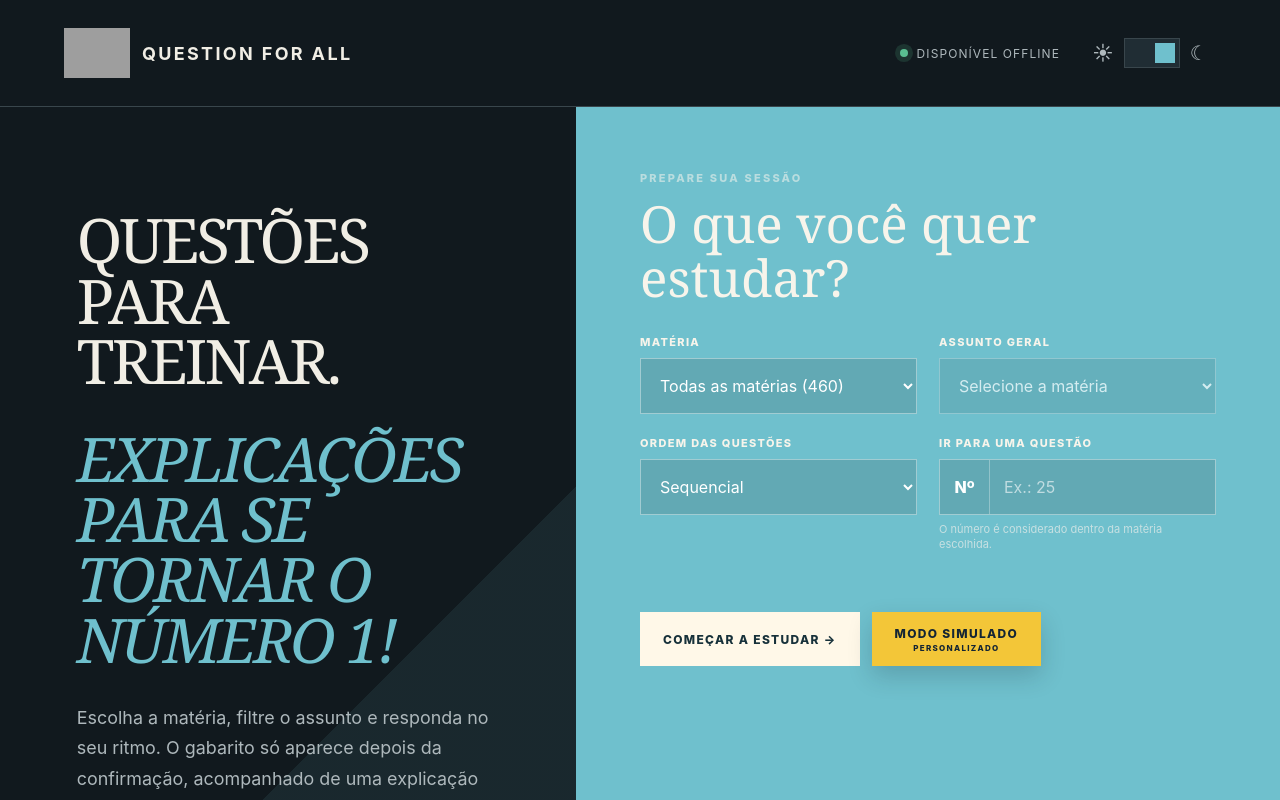
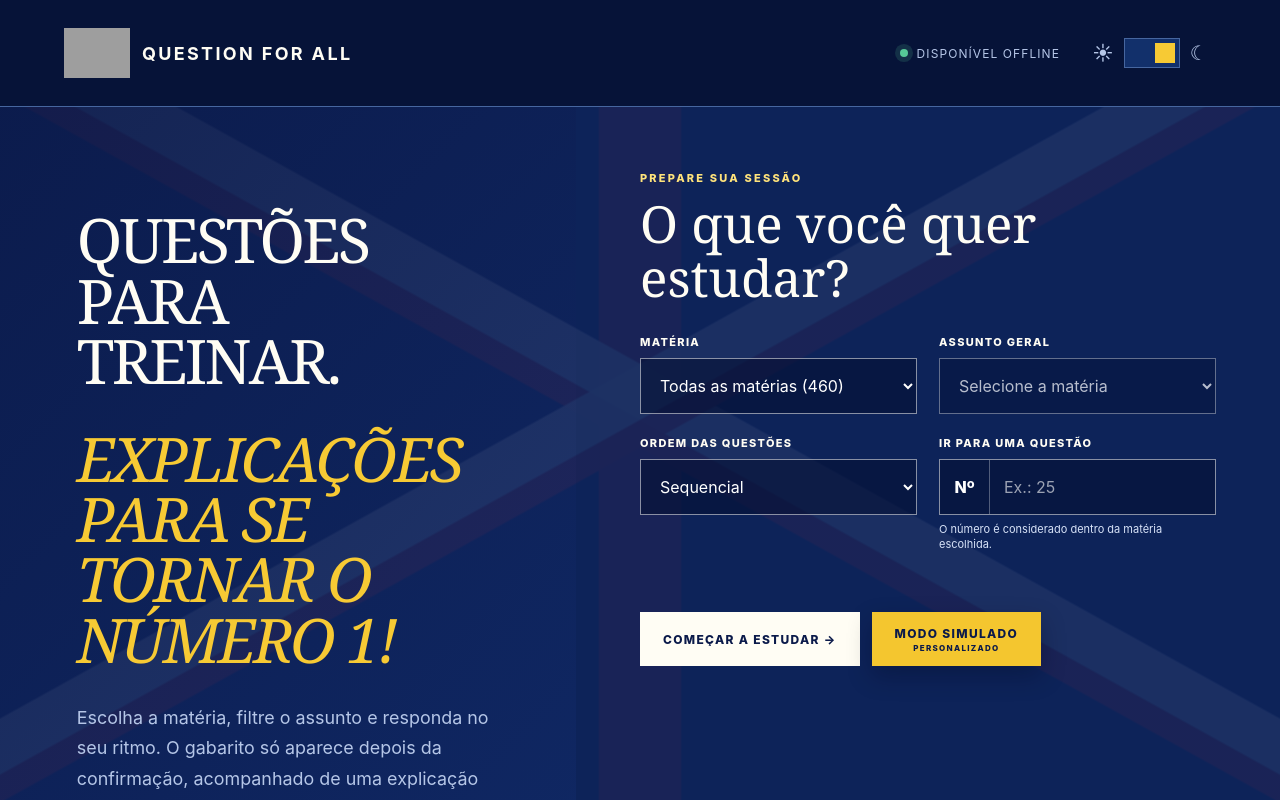
Before and after one commit to lelouchmertons/question-for-all, a plain HTML site: page dist/index.html in a window 1280 px wide. Both pictures are taken after a click on the button "Ativar modo escuro". Shown: the top 800 px of the page. Drawn offline with Linux system fonts and the light colour scheme; grey boxes are pictures that could not be loaded.

Commit message:
apply All Might inspired color palette

```diff
--- a/dist/assets/styles.css
+++ b/dist/assets/styles.css
@@ -1,39 +1,39 @@
 :root {
-  color-scheme: light;
-  --paper: #f5f2ea;
-  --surface: #fffdf7;
-  --surface-2: #ece8dd;
-  --ink: #17222b;
-  --muted: #5f6a70;
-  --line: #cfc9bb;
-  --accent: #145d70;
-  --accent-strong: #0c4556;
-  --accent-soft: #d8e8e9;
-  --warm: #df8d3f;
-  --correct: #20835c;
-  --wrong: #bd4a46;
-  --current: #2879c7;
-  --shadow: 0 24px 70px rgba(35, 43, 46, .1);
+  color-scheme: dark;
+  --paper: #0b1a4a;
+  --surface: #102966;
+  --surface-2: #173777;
+  --ink: #fffdf4;
+  --muted: #c5d2ed;
+  --line: #5474ad;
+  --accent: #f4c62f;
+  --accent-strong: #ffe06d;
+  --accent-soft: #254b91;
+  --warm: #e3343b;
+  --correct: #55c995;
+  --wrong: #ff7777;
+  --current: #f4c62f;
+  --shadow: 0 24px 70px rgba(2, 8, 31, .34);
   --sans: Inter, ui-sans-serif, system-ui, -apple-system, BlinkMacSystemFont, "Segoe UI", sans-serif;
   --serif: Georgia, "Times New Roman", serif;
 }
 
 [data-theme="dark"] {
   color-scheme: dark;
-  --paper: #11191e;
-  --surface: #182228;
-  --surface-2: #202d34;
-  --ink: #f1eee5;
-  --muted: #aeb8bc;
-  --line: #39464c;
-  --accent: #6fc0cd;
-  --accent-strong: #8ed4de;
-  --accent-soft: #183840;
-  --warm: #efa85f;
-  --correct: #59be91;
-  --wrong: #e67872;
-  --current: #6aacf0;
-  --shadow: 0 24px 70px rgba(0, 0, 0, .28);
+  --paper: #061338;
+  --surface: #0c2258;
+  --surface-2: #12306b;
+  --ink: #fffdf4;
+  --muted: #b5c6e7;
+  --line: #46669f;
+  --accent: #f7ca34;
+  --accent-strong: #ffe275;
+  --accent-soft: #1d437f;
+  --warm: #e33940;
+  --correct: #56c997;
+  --wrong: #ff7777;
+  --current: #f7ca34;
+  --shadow: 0 24px 70px rgba(0, 0, 0, .42);
 }
 
 * { box-sizing: border-box; }
@@ -60,8 +60,10 @@ button:disabled { cursor: not-allowed; }
 .theme-track i { width: 20px; height: 20px; display: block; background: var(--accent); transition: transform .25s; }
 [data-theme="dark"] .theme-track i { transform: translateX(26px); }
 
-.landing { min-height: 620px; display: grid; grid-template-columns: minmax(0, .9fr) minmax(480px, 1.1fr); border-bottom: 1px solid var(--line); }
-.landing-copy { padding: clamp(76px, 8vw, 128px) clamp(24px, 6vw, 96px); display: flex; flex-direction: column; justify-content: center; background: linear-gradient(135deg, transparent 63%, color-mix(in srgb, var(--accent) 9%, transparent) 63%); }
+.landing { position: relative; min-height: 620px; display: grid; grid-template-columns: minmax(0, .9fr) minmax(480px, 1.1fr); overflow: hidden; border-bottom: 1px solid var(--line); background: #102966; }
+.landing::before { content: ""; position: absolute; inset: 0; pointer-events: none; opacity: .42; background: linear-gradient(151deg, transparent 0 37%, rgba(255,255,255,.88) 37.15% 40.4%, rgba(227,52,59,.94) 40.55% 42.1%, transparent 42.25%), linear-gradient(209deg, transparent 0 37%, rgba(255,255,255,.88) 37.15% 40.4%, rgba(227,52,59,.94) 40.55% 42.1%, transparent 42.25%), linear-gradient(90deg, transparent 0 46.7%, rgba(227,52,59,.86) 46.85% 53.15%, transparent 53.3%), linear-gradient(0deg, rgba(227,52,59,.76) 0 18%, transparent 18.15%); }
+.landing-copy, .study-setup { position: relative; z-index: 1; }
+.landing-copy { padding: clamp(76px, 8vw, 128px) clamp(24px, 6vw, 96px); display: flex; flex-direction: column; justify-content: center; background: linear-gradient(135deg, rgba(11,26,74,.9), rgba(16,41,102,.78)); }
 .eyebrow { margin: 0 0 20px; color: var(--accent); font-size: 12px; font-weight: 850; letter-spacing: .19em; }
 .landing h1 { max-width: 780px; margin: 0; font: 500 clamp(42px, 4.8vw, 72px)/.98 var(--serif); letter-spacing: -.045em; text-transform: uppercase; }
 .landing h1 span, .landing h1 em { display: block; }
@@ -72,26 +74,26 @@ button:disabled { cursor: not-allowed; }
 .bank-summary b { color: var(--ink); font: 700 22px/.9 var(--serif); }
 .bank-summary i { font-size: 12px; font-style: normal; }
 
-.study-setup { padding: clamp(48px, 5vw, 76px) clamp(28px, 5vw, 76px); display: flex; flex-direction: column; justify-content: flex-start; background: var(--accent); color: #f7f4eb; }
-.study-setup header p { margin: 0 0 12px; color: #badddf; font-size: 11px; font-weight: 850; letter-spacing: .2em; }
+.study-setup { padding: clamp(48px, 5vw, 76px) clamp(28px, 5vw, 76px); display: flex; flex-direction: column; justify-content: flex-start; background: rgba(12,34,88,.84); color: #fffdf4; }
+.study-setup header p { margin: 0 0 12px; color: #ffe37b; font-size: 11px; font-weight: 850; letter-spacing: .2em; }
 .study-setup h2 { margin: 0 0 30px; font: 500 clamp(34px, 4vw, 58px)/1.05 var(--serif); }
 .setup-grid { display: grid; grid-template-columns: 1fr 1fr; gap: 22px; }
 .setup-grid label { min-width: 0; }
 .setup-grid label > span { display: block; margin-bottom: 9px; font-size: 11px; font-weight: 800; letter-spacing: .12em; text-transform: uppercase; }
-.setup-grid select, .number-field { width: 100%; height: 56px; border: 1px solid rgba(255,255,255,.4); background: rgba(0,0,0,.12); color: #fff; }
+.setup-grid select, .number-field { width: 100%; height: 56px; border: 1px solid rgba(255,255,255,.52); background: rgba(3,14,48,.55); color: #fff; }
 .setup-grid select { padding: 0 42px 0 15px; }
-.setup-grid option { color: #182228; background: #fff; }
+.setup-grid option { color: #0b1a4a; background: #fffdf4; }
 .number-field { display: grid; grid-template-columns: 50px 1fr; align-items: center; }
 .number-field span { display: grid; place-items: center; height: 100%; border-right: 1px solid rgba(255,255,255,.3); font-weight: 800; }
 .number-field input { width: 100%; height: 100%; border: 0; outline: 0; padding: 0 14px; background: transparent; }
 .number-field input::placeholder { color: rgba(255,255,255,.6); }
-.setup-grid small { display: block; margin-top: 7px; color: #c7e0e2; font-size: 11px; line-height: 1.4; }
-.setup-message { min-height: 22px; margin: 20px 0 0; color: #ffe0bc; font-size: 13px; }
+.setup-grid small { display: block; margin-top: 7px; color: #d8e3f8; font-size: 11px; line-height: 1.4; }
+.setup-message { min-height: 22px; margin: 20px 0 0; color: #ffe178; font-size: 13px; }
 .setup-actions { margin-top: 18px; display: flex; align-items: stretch; gap: 12px; }
 .primary-button, .secondary-button { min-height: 54px; padding: 0 22px; border: 1px solid transparent; font-size: 12px; font-weight: 850; letter-spacing: .11em; }
-.study-setup .primary-button { background: #fff8e8; color: #17313a; }
-.study-setup .secondary-button { border-color: #f3c638; background: #f3c638; color: #142534; box-shadow: 0 10px 24px rgba(18, 35, 48, .2); }
-.study-setup .secondary-button:hover { background: #ffdc55; border-color: #ffdc55; transform: translateY(-1px); }
+.study-setup .primary-button { background: #fffdf4; color: #0b1a4a; }
+.study-setup .secondary-button { border-color: #f4c62f; background: #f4c62f; color: #0b1a4a; box-shadow: 0 10px 24px rgba(2, 8, 31, .3); }
+.study-setup .secondary-button:hover { background: #ffe16b; border-color: #ffe16b; transform: translateY(-1px); }
 .secondary-button span { display: block; margin-top: 2px; font-size: 8px; letter-spacing: .16em; }
 .simulator-view { padding: 72px clamp(24px, 6vw, 96px) 96px; border-bottom: 1px solid var(--line); }
 .simulator-heading { max-width: 850px; }
@@ -224,12 +226,12 @@ button:disabled { cursor: not-allowed; }
 .question-footer button { border: 0; background: transparent; color: var(--accent); font-size: 11px; font-weight: 850; letter-spacing: .12em; }
 .question-footer button:disabled { opacity: .3; }
 
-.site-footer { min-height: 300px; padding: 42px clamp(22px, 7vw, 120px); display: grid; grid-template-columns: minmax(210px, 1fr) minmax(260px, 1.15fr) minmax(210px, 1fr); align-items: center; gap: clamp(24px, 6vw, 110px); border-top: 1px solid var(--line); background: color-mix(in srgb, var(--surface) 75%, var(--paper)); }
+.site-footer { min-height: 300px; padding: 42px clamp(22px, 7vw, 120px); display: grid; grid-template-columns: minmax(210px, 1fr) minmax(260px, 1.15fr) minmax(210px, 1fr); align-items: center; gap: clamp(24px, 6vw, 110px); border-top: 4px solid #e3343b; background: #f4c62f; }
 .footer-phrases { min-height: 194px; display: flex; flex-direction: column; justify-content: space-between; gap: 28px; }
-.footer-phrases p, .footer-center { margin: 0; color: var(--muted); font: 500 clamp(15px, 1.3vw, 19px)/1.55 var(--serif); }
+.footer-phrases p, .footer-center { margin: 0; color: #0b1a4a; font: 600 clamp(15px, 1.3vw, 19px)/1.55 var(--serif); }
 .footer-left { text-align: left; }.footer-right { text-align: right; }
 .footer-center-block { display: grid; justify-items: center; gap: 16px; }
-.footer-center { color: var(--ink); text-align: center; font-size: clamp(18px, 1.7vw, 25px); line-height: 1.6; }
+.footer-center { color: #0b1a4a; text-align: center; font-size: clamp(18px, 1.7vw, 25px); line-height: 1.6; }
 .footer-all-might { width: min(142px, 72%); height: 80px; display: block; object-fit: contain; object-position: center bottom; }
 
 dialog { width: min(560px, calc(100% - 36px)); border: 1px solid var(--line); padding: 0; background: var(--surface); color: var(--ink); box-shadow: var(--shadow); }
--- a/dist/index.html
+++ b/dist/index.html
@@ -8,7 +8,7 @@
   <title>Question for All — Questões de Concurso</title>
   <link rel="icon" href="assets/icon.svg" type="image/svg+xml">
   <link rel="manifest" href="manifest.webmanifest">
-  <link rel="stylesheet" href="assets/styles.css?v=8">
+  <link rel="stylesheet" href="assets/styles.css?v=9">
 </head>
 <body>
   <a class="skip-link" href="#conteudo">Ir para o conteúdo</a>
```
Also changed, not shown: dist/sw.js.
